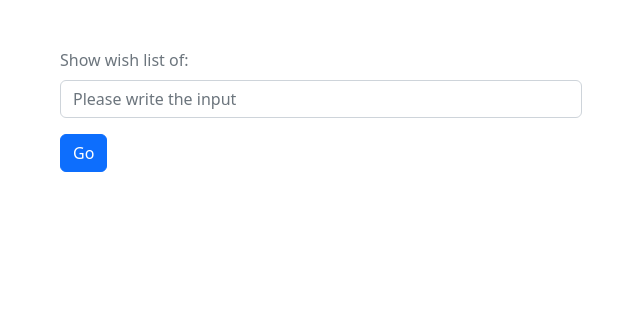
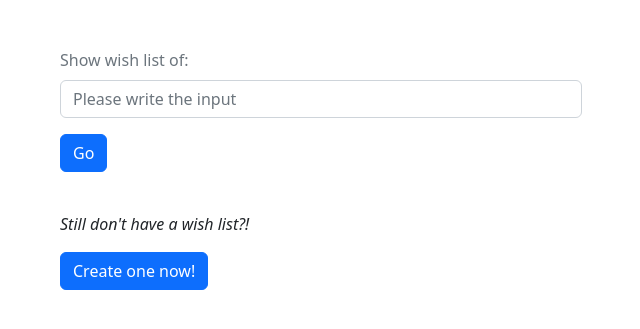
Before and after one commit to gilsantosjulian/php-whisers-project, a PHP site: page / in a window 1280 px wide. Shown: the top 329 px of the page, without its empty margins (58-698 px from the left). Run offline with PHP 8.4, Linux system fonts and the light colour scheme.

Commit message:
Added button to create wish list

```diff
--- a/index.php
+++ b/index.php
@@ -10,6 +10,9 @@ include('./layout.php');
       <input class="form-control mb-3" placeholder="Please write the input" type="text" name="user" id="user">
       <button type="submit" class="btn btn-primary">Go</button>
     </div>
+    <br>
+    <p><em>Still don't have a wish list?!</em></p>
+    <a href="createNewWisher.php"><button class="btn btn-primary">Create one now!</button></a>
   </form>
 </body>
 
```
